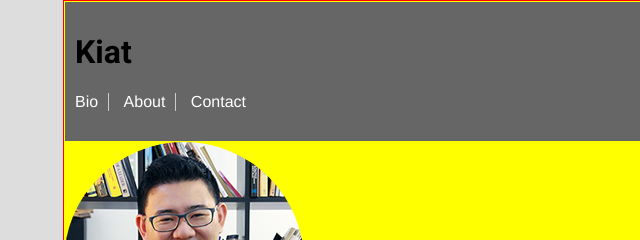
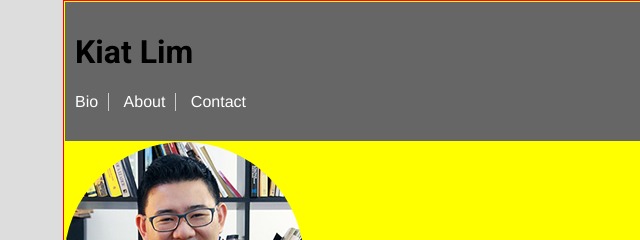
Before and after one commit to kiatlim/kiatpo, a plain HTML site: page index.html in a window 1280 px wide. Shown: the top 240 px of the page, 0-640 px from the left. Drawn offline with Linux system fonts and the light colour scheme.

Commit message:
Change h1 to Kiat Lim

```diff
--- a/index.html
+++ b/index.html
@@ -13,7 +13,7 @@
   <body>
   <div class="page">
     <header>
-  <h1>Kiat</h1>
+  <h1>Kiat Lim</h1>
   <ul class="nav">
     <li><a href="#bio">Bio</a></li>
     <li><a href="#about">About</a></li>
```
